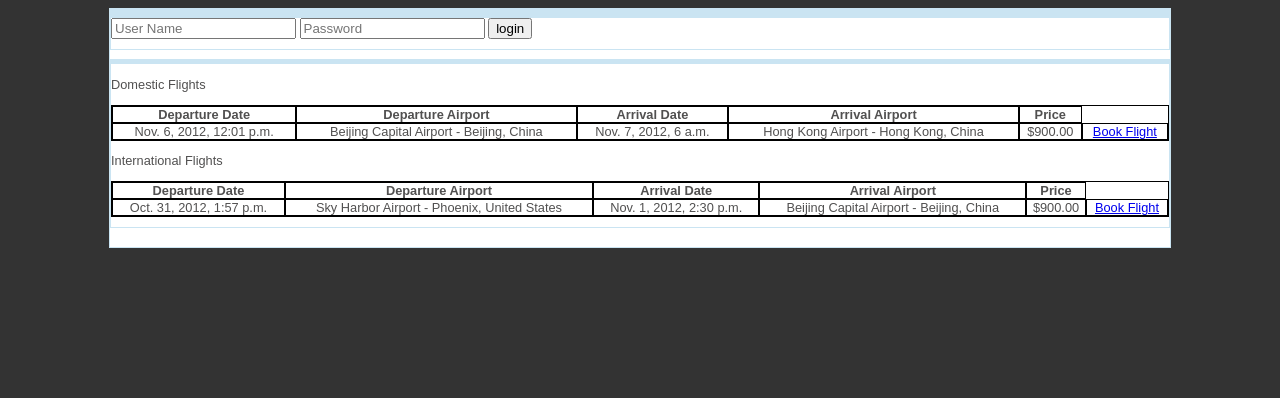
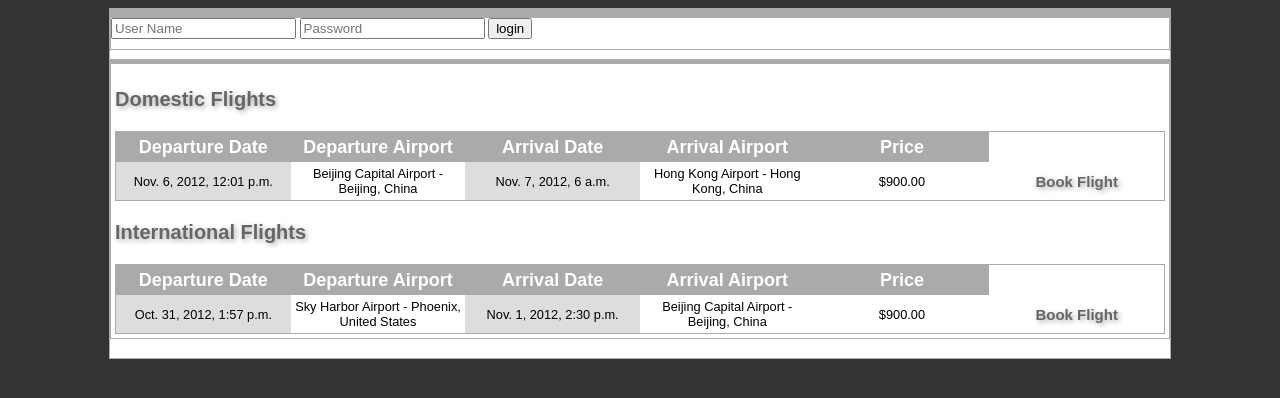
Before and after one commit to wtneal/airline_reservations, a Django app: page / in a window 1280 px wide. Shown: the top 398 px of the page. Run offline with Django 3.2, Linux system fonts and the light colour scheme; data comes from the database, SQL or seed files in the repository; both versions use the stored data as it was after the commit; parts of the project's set-up code (start-up, migrations or seed data) failed here and were passed over; some libraries are stand-ins or nearby versions.

Commit message:
Layout #3

```diff
--- a/static/css/style.css
+++ b/static/css/style.css
@@ -1,10 +1,5 @@
-table {
-border: 1px solid #000;
-}
-
 body {
-background: #333333;
-color: #515050;
+background: #333;
 font-family: arial,helvetica,sans-serif;
 font-size: 80%;
 }
@@ -23,18 +18,51 @@ background-color: white;
 margin-bottom: 9px;
 padding-bottom: 10px;
 border-width: 5px 1px 1px 1px;
-border-color: #CAE4F2;
+border-color: #AAAAAA;
 border-style: solid;
 }
 
+.flight-listings {
+padding: 4px;
+}
+.table-label {
+font-size: 20px;
+text-shadow: 2px 2px 5px #AAA;
+color: #666;
+font-weight: bold;
+}
+
 .flights-table {
-border: 1px solid black;
+border: 1px solid #AAA;
 width: 100%;
-border: 1px solid black;
+table-layout: fixed;
+}
+
+.table-gray {
+background-color: #DDD;
+}
+#flights th {
+font-size: 18px;
+padding-top: 5px;
+padding-bottom: 4px;
+background-color: #AAA;
+color: white;
 }
 
 th, td {
+padding: 4px;
 margin: 1px;
 text-align: center;
-border: 1px solid black;
 }
+
+a {
+font-size: 15px;
+text-shadow: 2px 2px 5px #AAA;
+color: #666;
+text-decoration: none;
+font-weight: bold;
+}
+
+a:hover {
+color: #99C;
+}
--- a/templates/home.html
+++ b/templates/home.html
@@ -26,7 +26,7 @@
     {% endif %}
     <div class=flight-listings>
         <p class=table-label>Domestic Flights</p>
-        <table class=flights-table id=domestic-flights cellpadding=0 cellspacing=0>
+        <table class=flights-table id=flights cellpadding=0 cellspacing=0>
             <tr>
                 <th>Departure Date</th>
                 <th>Departure Airport</th>
@@ -39,9 +39,9 @@
             {% else %}
                 {% for f in available_domestic_flights %}
                 <tr>
-                    <td>{{ f.departure_time }}</td>
+                    <td class=table-gray>{{ f.departure_time }}</td>
                     <td>{{ f.departure_airport }}</td>
-                    <td>{{ f.arrival_time }}</td>
+                    <td class=table-gray>{{ f.arrival_time }}</td>
                     <td>{{ f.arrival_airport }}</td>
 					<td>${{ f.price }}</td>
                     <td> <a href="/bookflight/{{ f.id }}">Book Flight</a> </td>
@@ -50,8 +50,8 @@
                 {% endfor %}
             {% endif %}
         </table>
-        <p class=table-label>International Flights</p>
-        <table class=flights-table id=international-flights cellpadding=0 cellspacing=0>
+		<p class=table-label>International Flights</p>
+        <table class=flights-table id=flights cellpadding=0 cellspacing=0>
             <tr>
                 <th>Departure Date</th>
                 <th>Departure Airport</th>
@@ -64,9 +64,9 @@
             {% else %}
                 {% for f in available_international_flights %}
                 <tr>
-                    <td>{{ f.departure_time }}</td>
+                    <td class=table-gray>{{ f.departure_time }}</td>
                     <td>{{ f.departure_airport }}</td>
-                    <td>{{ f.arrival_time }}</td>
+                    <td class=table-gray>{{ f.arrival_time }}</td>
                     <td>{{ f.arrival_airport }}</td>
 					<td>${{ f.price }}</td>
                     <td> <a href="/bookflight/{{ f.id }}">Book Flight</a> </td>
```
Also changed, not shown: ar.db.
